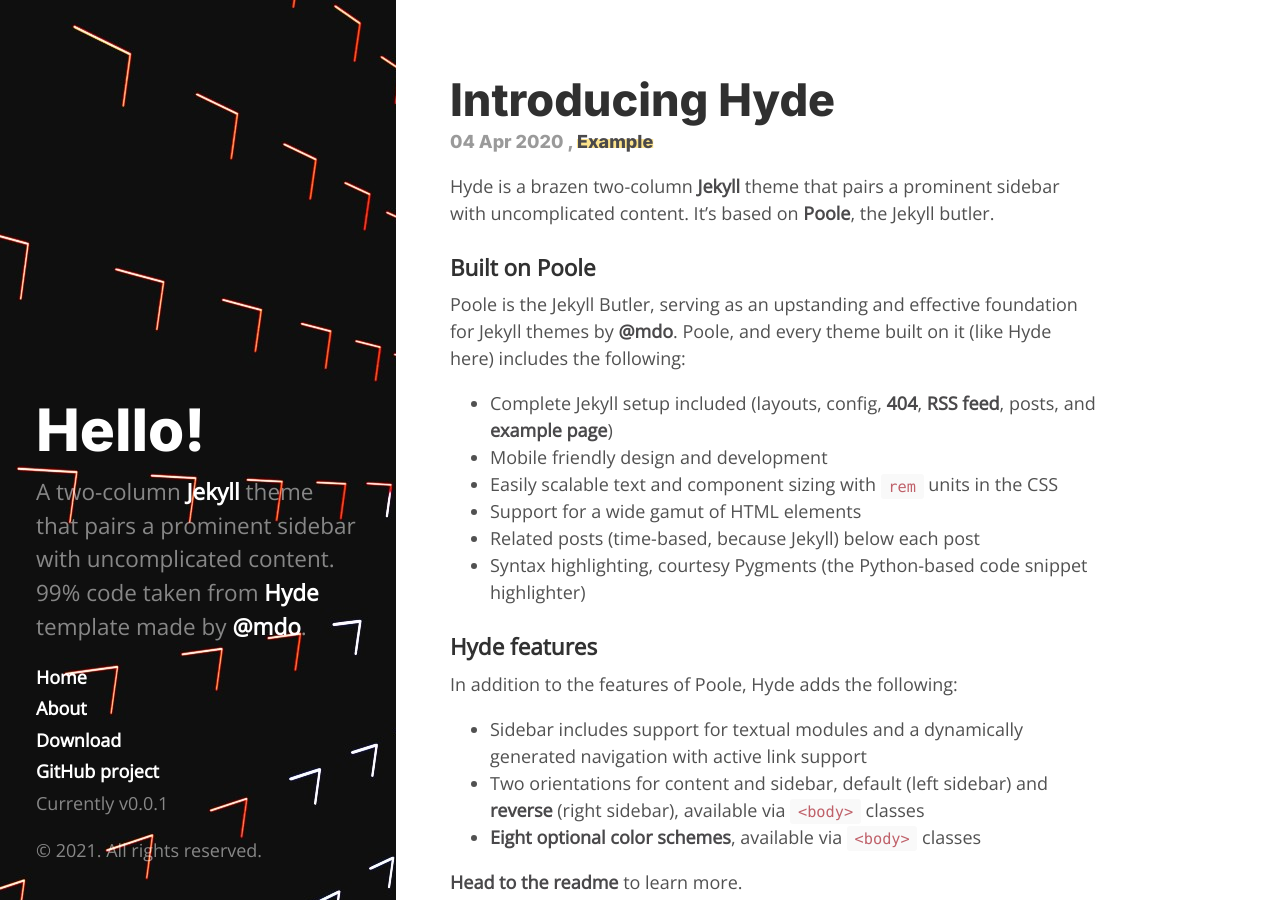
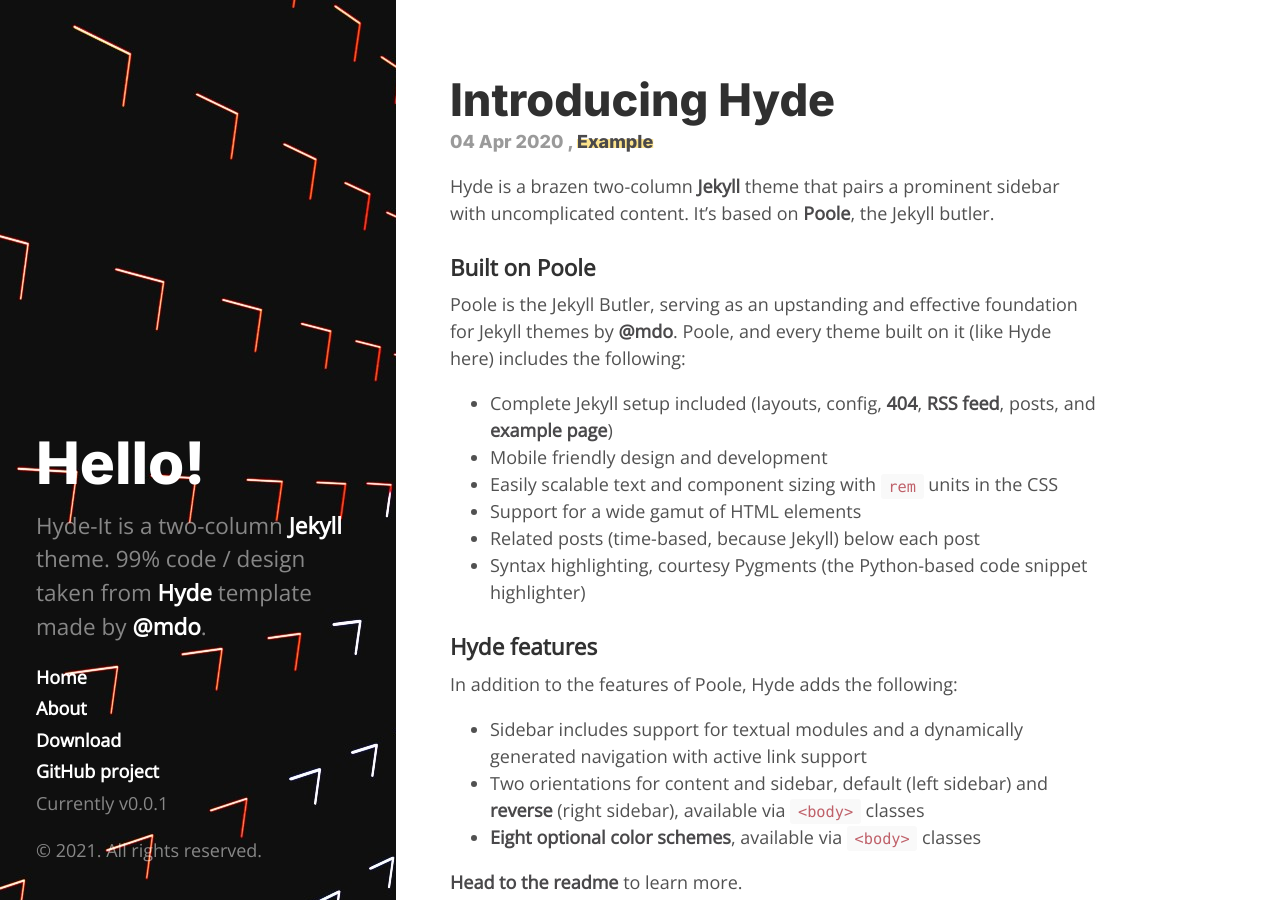
Before and after one commit to manddar/HydeIt, a Jekyll site: the page built from index.html, in a window 1280 px wide and 900 px high. Built offline with Jekyll 4.4.1, drawn with Linux system fonts in a browser that asks for light colours; the list of posts is cut into pages by our own code.

Commit message:
Added jekyll-seo-tag

```diff
--- a/Gemfile
+++ b/Gemfile
@@ -18,6 +18,7 @@
   gem "jekyll-feed", "~> 0.12"
   gem "jekyll-gist"
   gem "jekyll-paginate"
+  gem 'jekyll-seo-tag'
 end
 
 # Windows and JRuby does not include zoneinfo files, so bundle the tzinfo-data gem
--- a/_config.yml
+++ b/_config.yml
@@ -8,7 +8,7 @@
 # Setup
 title:            Hello!
 tagline:          'A Jekyll theme'
-description:      'A two-column <a href="https://jekyllrb.com" target="_blank">Jekyll</a> theme that pairs a prominent sidebar with uncomplicated content. 99% code taken from <a href="https://github.com/poole/hyde">Hyde</a> template made by <a href="https://twitter.com/mdo" target="_blank">@mdo</a>.'
+description:      'Hyde-It is a two-column <a href="https://jekyllrb.com" target="_blank">Jekyll</a> theme. 99% code / design taken from <a href="https://github.com/poole/hyde">Hyde</a> template made by <a href="https://twitter.com/mdo" target="_blank">@mdo</a>.'
 url:              https://mandar-me.vercel.app
 baseurl:          /
 paginate:         5
@@ -22,6 +22,7 @@
 plugins:
   - jekyll-paginate
   - jekyll-gist
+  - jekyll-seo-tag
 
 # Custom vars
 version:          0.0.1
--- a/_includes/head.html
+++ b/_includes/head.html
@@ -14,7 +14,6 @@
   <link rel="stylesheet" href="{{ 'public/css/poole.css' | absolute_url }}">
   <link rel="stylesheet" href="{{ 'public/css/syntax.css' | absolute_url }}">
   <link rel="stylesheet" href="{{ 'public/css/hyde.css' | absolute_url }}">
-  <!-- <link rel="stylesheet" href="http://fonts.googleapis.com/css?family=PT+Sans:400,400italic,700|Abril+Fatface"> -->
 
   <link rel="preconnect" href="https://fonts.googleapis.com">
   <link rel="preconnect" href="https://fonts.gstatic.com" crossorigin>
```
